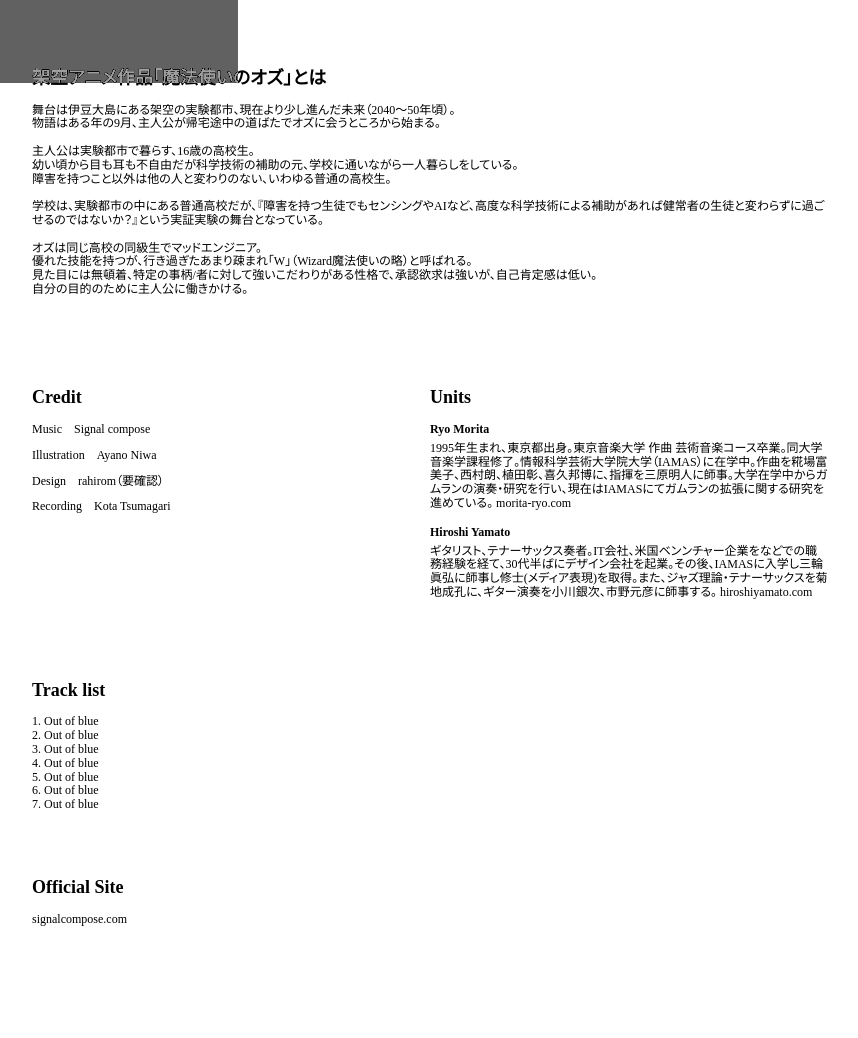
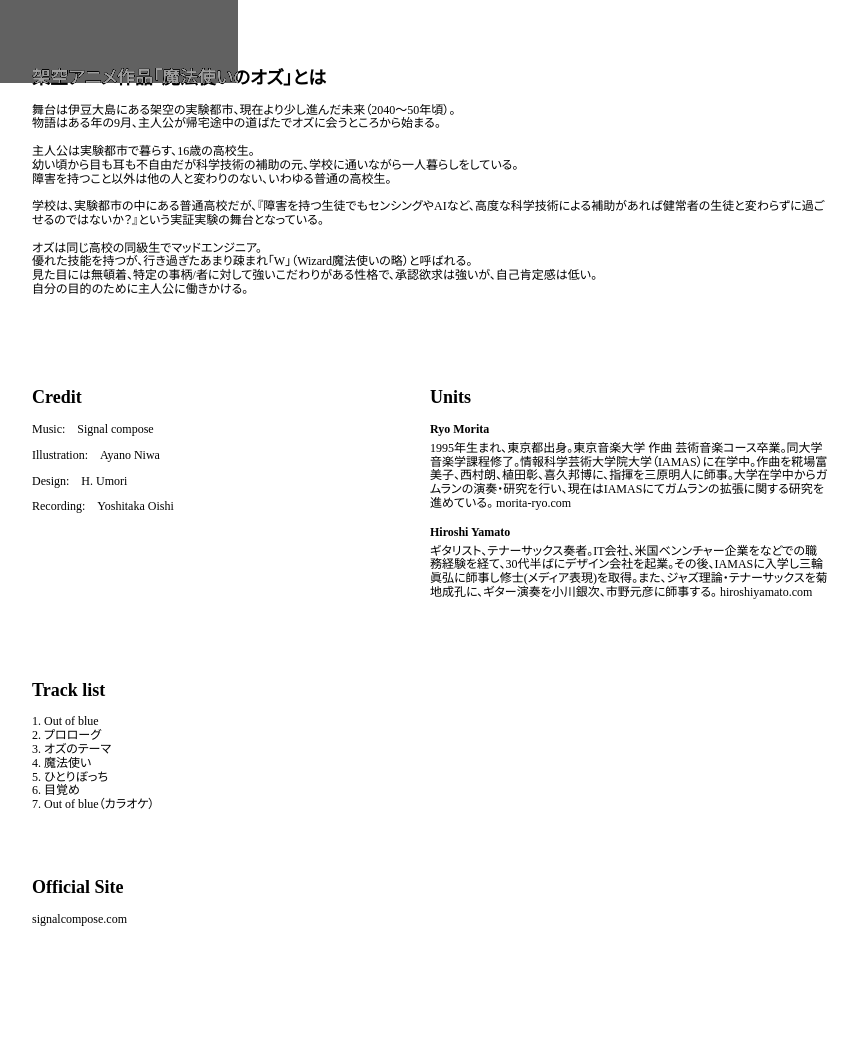
Before and after one commit to signalcompose/m3-signalcompose, a website: page index.html in a window 1280 px wide. Shown: the part 797-1835 px from the top of the page, without its empty margins (402-1260 px from the left). Drawn offline with nearby package versions, Linux system fonts and the light colour scheme; grey boxes are pictures that could not be loaded; a web font is replaced by a local one.

Commit message:
tiny fix

```diff
--- a/index.html
+++ b/index.html
@@ -74,10 +74,10 @@
 					<div class="sec3__colBox">
 						<div class="sec3__text">
 							<h2>Credit</h2>
-							<p>Music　Signal compose</p>
-							<p>Illustration　Ayano Niwa</p>
-							<p>Design　rahirom（要確認）</p>
-							<p>Recording　Kota Tsumagari</p>
+							<p>Music:　Signal compose</p>
+							<p>Illustration:　Ayano Niwa</p>
+							<p>Design:　H. Umori</p>
+							<p>Recording:　Yoshitaka Oishi</p>
 						</div>
 						<div>
 							<h2>Units</h2>
@@ -106,12 +106,12 @@
 					<h2>Track list</h2>
 					<ol>
 						<li>1. Out of blue</li>
-						<li>2. Out of blue</li>
-						<li>3. Out of blue</li>
-						<li>4. Out of blue</li>
-						<li>5. Out of blue</li>
-						<li>6. Out of blue</li>
-						<li>7. Out of blue</li>
+						<li>2. プロローグ</li>
+						<li>3. オズのテーマ</li>
+						<li>4. 魔法使い</li>
+						<li>5. ひとりぼっち</li>
+						<li>6. 目覚め</li>
+						<li>7. Out of blue（カラオケ）</li>
 					</ol>
 				</div>
 			</section>
```
